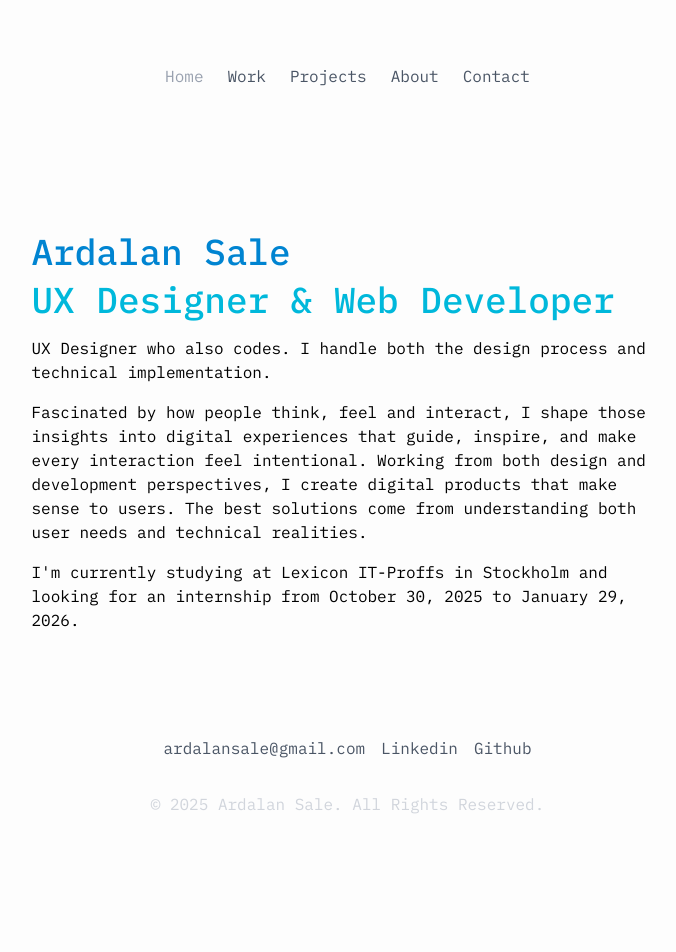
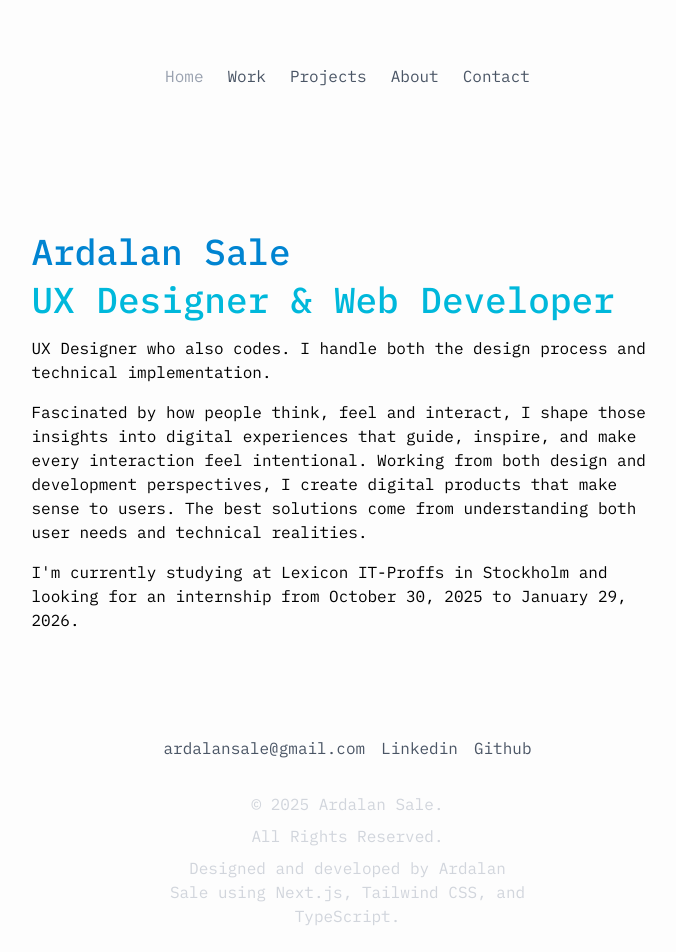
Before and after one commit to ardalansale/portfolio-ardalansale, a Next.js app: page / in a window 1280 px wide. Shown: the top 952 px of the page, without its empty margins (285-961 px from the left). Built offline with nearby package versions, Linux system fonts and the light colour scheme.

Commit message:
Uppdaterat footer

```diff
--- a/app/globals.css
+++ b/app/globals.css
@@ -104,3 +104,8 @@ h4 {
 .projects-section__items {
   @apply grid grid-cols-1 md:grid-cols-2 lg:grid-cols-3 gap-8;
 }
+
+/* Footer */
+.footer-text {
+  @apply text-center text-gray-300 dark:text-gray-800;
+}
--- a/components/Footer.tsx
+++ b/components/Footer.tsx
@@ -6,9 +6,9 @@ export default function Footer() {
     ];
 
     return (
-        <div className='flex flex-col gap-8 max-w-170 mx-auto justify-center items-center mt-20 mb-30'>
+        <div className='flex flex-col gap-8 max-w-90 mx-auto justify-center items-center mt-20 mb-30'>
             <nav>
-                <ul className='flex gap-4 nav-link'>
+                <ul className='flex flex-col lg:flex-row items-center gap-4 nav-link'>
                 {links.map((link) => (
                     <li key={link.name}>
                         <a
@@ -23,7 +23,11 @@ export default function Footer() {
                 ))}
                 </ul>
             </nav>
-            <p className='text-gray-300 dark:text-gray-700'>© 2025 Ardalan Sale. All Rights Reserved.</p>
+            <div className='flex flex-col gap-2 footer-text'>
+                <p>© 2025 Ardalan Sale.</p>
+                <p>All Rights Reserved.</p>
+                <p>Designed and developed by Ardalan Sale using Next.js, Tailwind CSS, and TypeScript.</p>
+            </div>
         </div>
     )
 };
```
Also changed, not shown: components/ScrollToTop.tsx (added).
